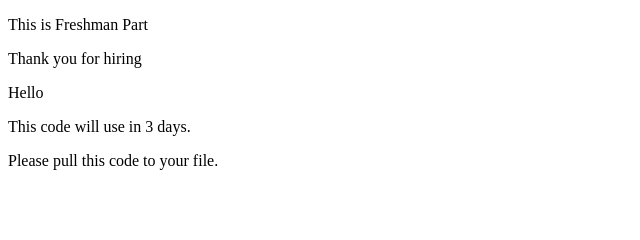
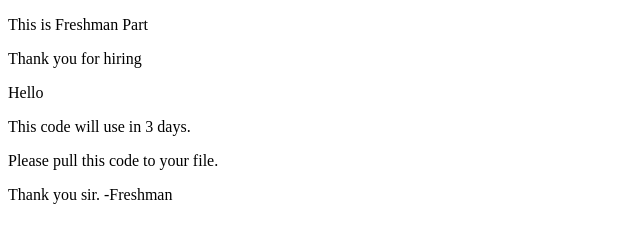
Before and after one commit to Inno0917/academic-project, a plain HTML site: page index.html in a window 1280 px wide. Shown: the whole page, without its empty margins (0-640 px from the left). Drawn offline with Linux system fonts and the light colour scheme.

Commit message:
reply message

```diff
--- a/index.html
+++ b/index.html
@@ -10,5 +10,6 @@
   <p>Hello</p>
   <p> This code will use in 3 days.</p>
   <p> Please pull this code to your file.</p>
+  <p> Thank you sir. -Freshman</p>
 </body>
 </html>
```
